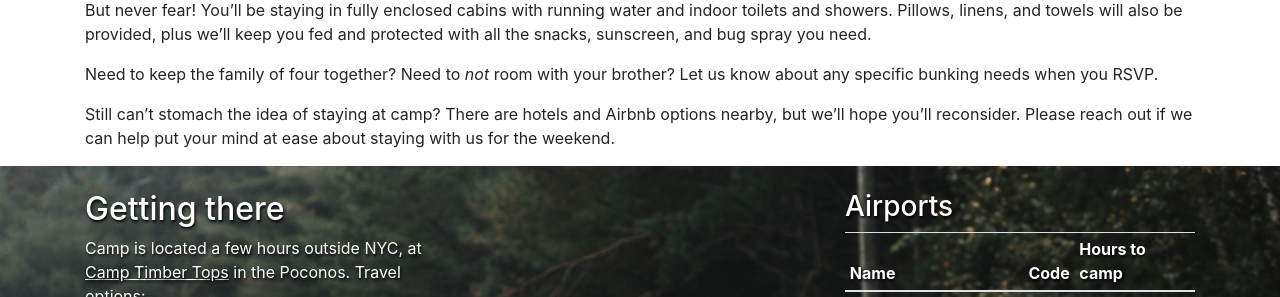
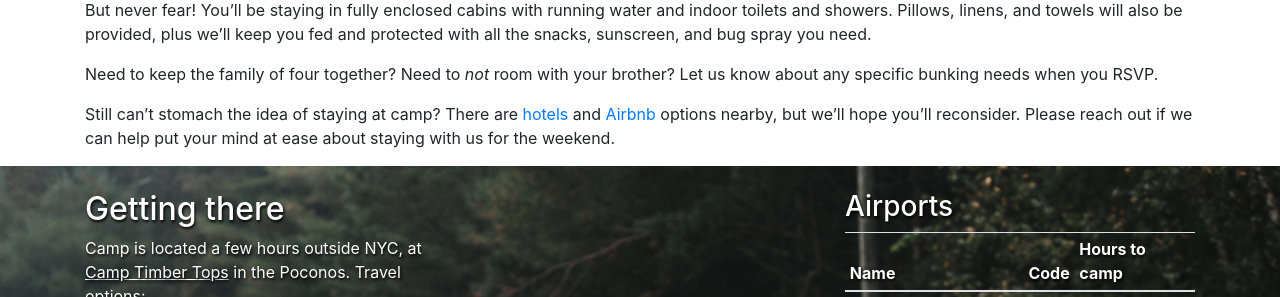
Before and after one commit to afeld/wedding, a Jekyll site: the page built from travel.html, in a window 1280 px wide and 900 px high, scrolled down 487 px. Shown: the part 156-453 px from the top of the window. Built offline with Jekyll 4.4.1, drawn with Linux system fonts in a browser that asks for light colours; emoji names are drawn with the system emoji font; comment, search, counter and statistics services are not loaded; part of the change alters nothing that is shown.

```diff
--- a/_includes/lodging.md
+++ b/_includes/lodging.md
@@ -16,4 +16,4 @@ But never fear! You'll be staying in fully enclosed cabins with running water an
 
 Need to keep the family of four together? Need to _not_ room with your brother? Let us know about any specific bunking needs when you RSVP.
 
-Still can't stomach the idea of staying at camp? There are hotels and Airbnb options nearby, but we'll hope you'll reconsider. Please reach out if we can help put your mind at ease about staying with us for the weekend.
+Still can't stomach the idea of staying at camp? There are [hotels](https://www.google.com/maps/search/hotel/@41.4025776,-75.165792,11z/data=!3m1!4b1!4m8!2m7!3m6!1shotel!2sCamp+Timber+Tops,+1620+Route+6,+Greeley,+PA+18425!3s0x89c4a6222812e7bf:0xb4314d057566099c!4m2!1d-75.0395045!2d41.403817) and [Airbnb](https://www.airbnb.com/s/Greeley--PA--United-States/homes?checkin=2019-09-20&checkout=2019-09-22) options nearby, but we'll hope you'll reconsider. Please reach out if we can help put your mind at ease about staying with us for the weekend.
```
